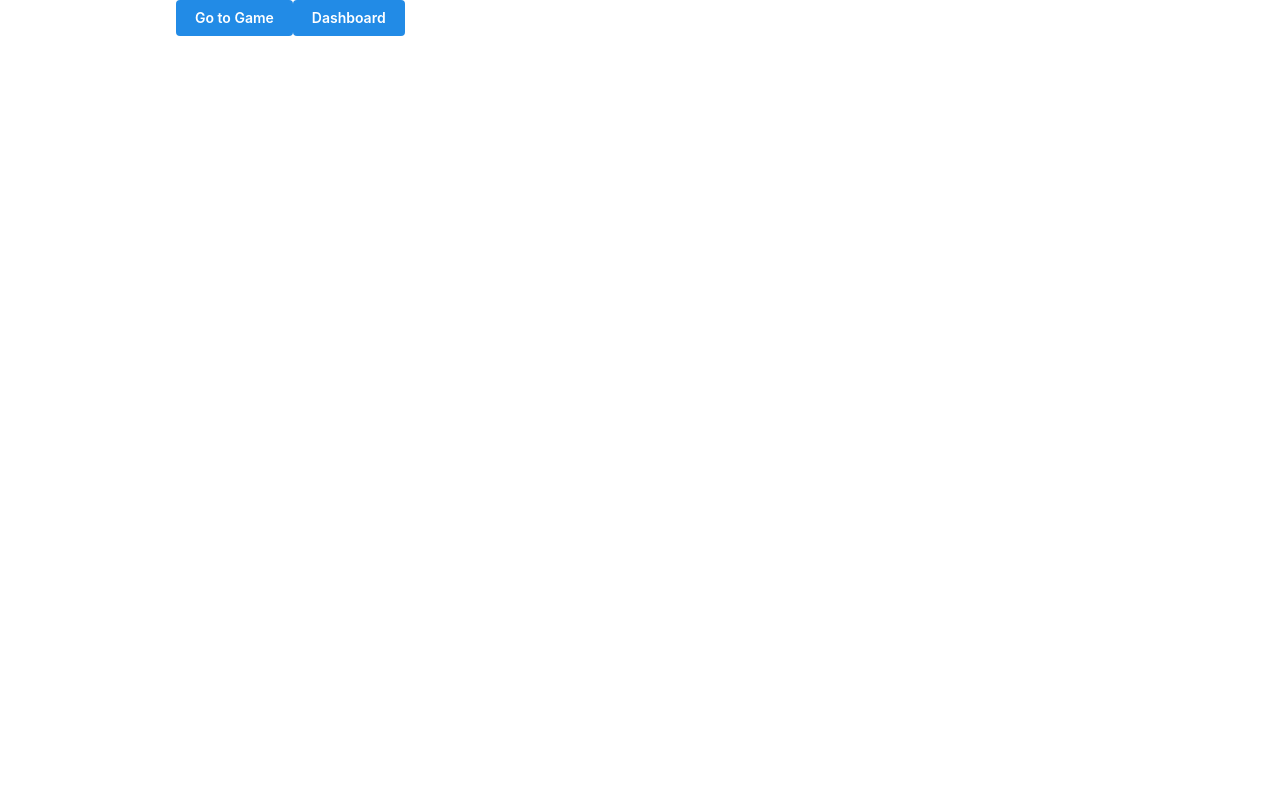
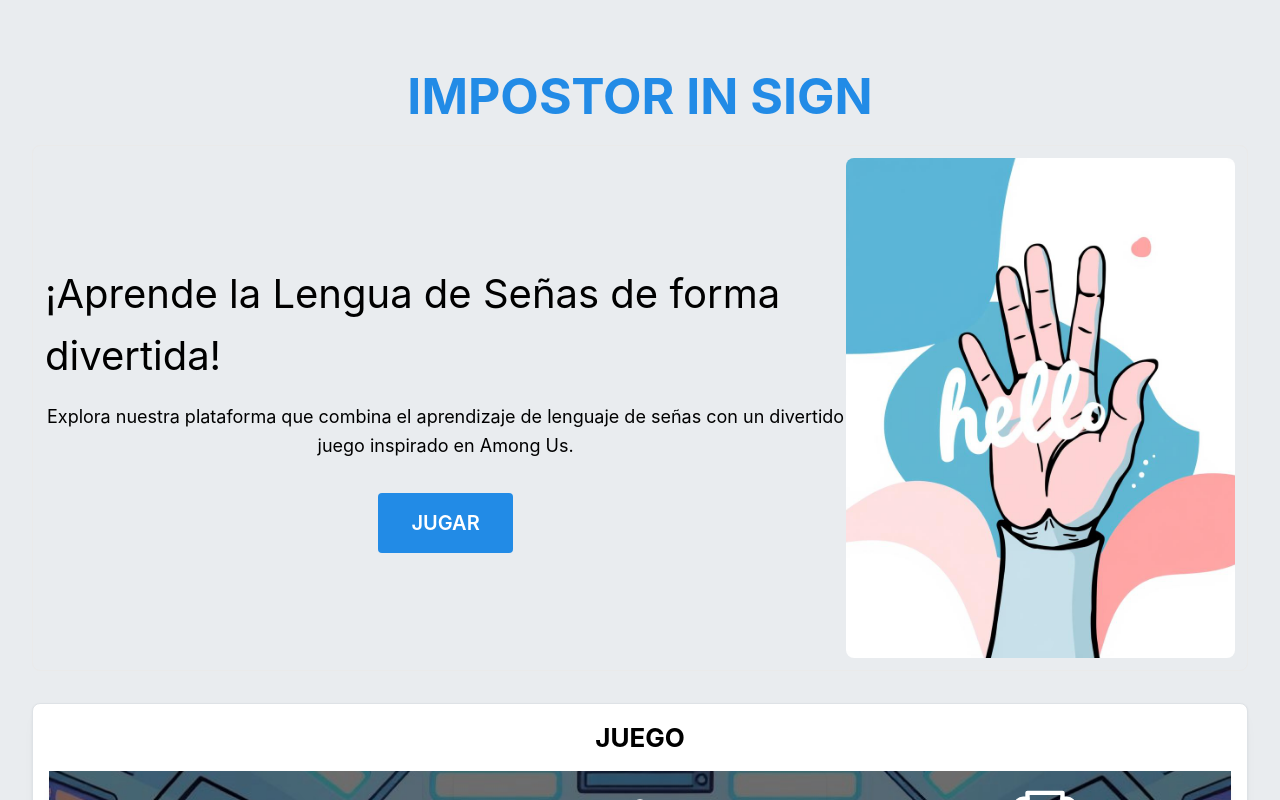
Before and after one commit to RedBed24/impostor_in_sign, a React (Vite) app in the folder apps/web/: page / in a window 1280 px wide. Shown: the top 800 px of the page. Built offline with nearby package versions, Linux system fonts and the light colour scheme; no server answers.

Commit message:
feat: update routing to set Home as the default page

```diff
--- a/apps/web/src/App.tsx
+++ b/apps/web/src/App.tsx
@@ -1,24 +1,19 @@
-import { Link, Route, Switch } from 'wouter';
-import { Button, Container } from '@mantine/core';
+import { Route, Switch } from 'wouter';
+import { Container } from '@mantine/core';
 import { GameHome } from './pages/game/game-home';
+import { Home } from './pages/home';
 
 export const App: React.FC = () => {
 
   return (
     <>
-      <Container>
-        <Link href='/game'>
-          <Button>Go to Game</Button>
-        </Link>
-        <Link href='/dashboard'>
-          <Button>Dashboard</Button>
-        </Link>
-
+    <Container size="xl" py="xl" bg='gray.2' m={0} fluid>
         <Switch>
-          <Route path="/game" component={GameHome} />
+          <Route path="/" component={Home} />
+          <Route path="/game" component={GameHome}/>
           <Route path="/dasboard" />
         </Switch>
-      </Container>
+    </Container>
     </>
   );
 };
```
